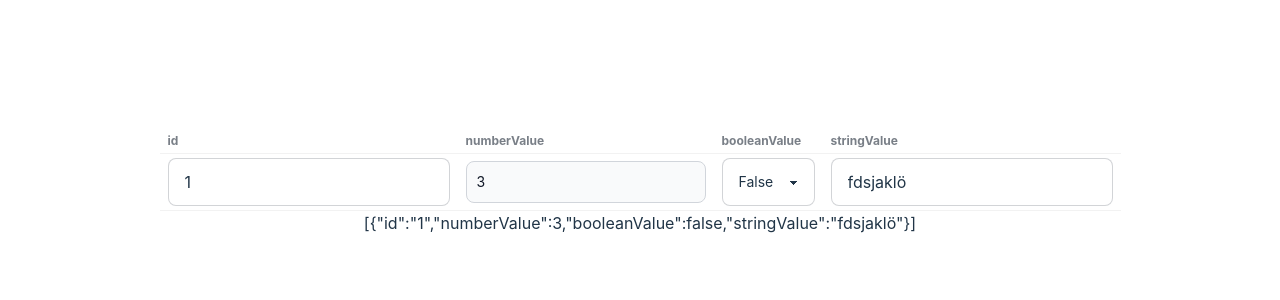
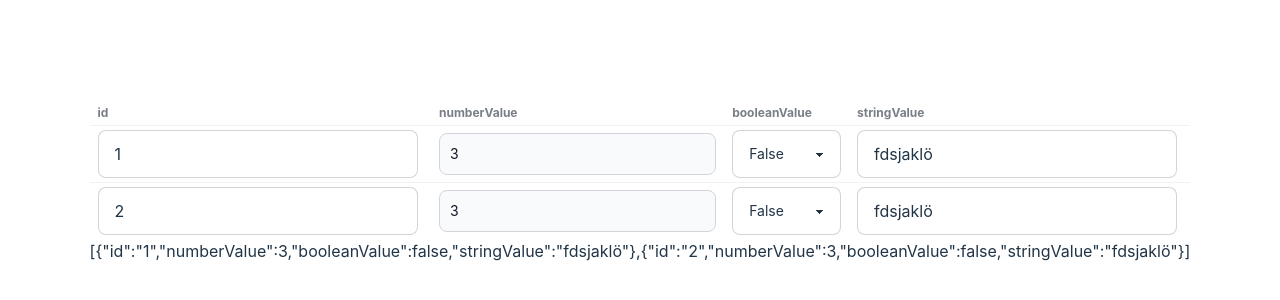
Before and after one commit to Oshulten/ChatRoom, a React (Vite) app in the folder ChatRoomFrontend/: page / in a window 1280 px wide. Shown: the part 218-518 px from the top of the page. Built offline with nearby package versions, Linux system fonts and the light colour scheme.

Commit message:
feat: handle multiple entities

```diff
--- a/ChatRoomFrontend/src/components/DataTable.tsx
+++ b/ChatRoomFrontend/src/components/DataTable.tsx
@@ -105,6 +105,12 @@ export function PrimitiveDataTable() {
             numberValue: 3,
             booleanValue: false,
             stringValue: "fdsjaklö"
+        },
+        {
+            id: "2",
+            numberValue: 3,
+            booleanValue: false,
+            stringValue: "fdsjaklö"
         }
     ])
 
@@ -131,6 +137,7 @@ export function PrimitiveDataTable() {
                 </thead>
                 <tbody>
                     <PrimitiveDataRow<SampleEntity> key={entities[0].id} entity={entities[0]} handleChange={handleChangeFactory(entities[0].id)} />
+                    <PrimitiveDataRow<SampleEntity> key={entities[1].id} entity={entities[1]} handleChange={handleChangeFactory(entities[1].id)} />
                 </tbody>
             </table>
         </div>
```
